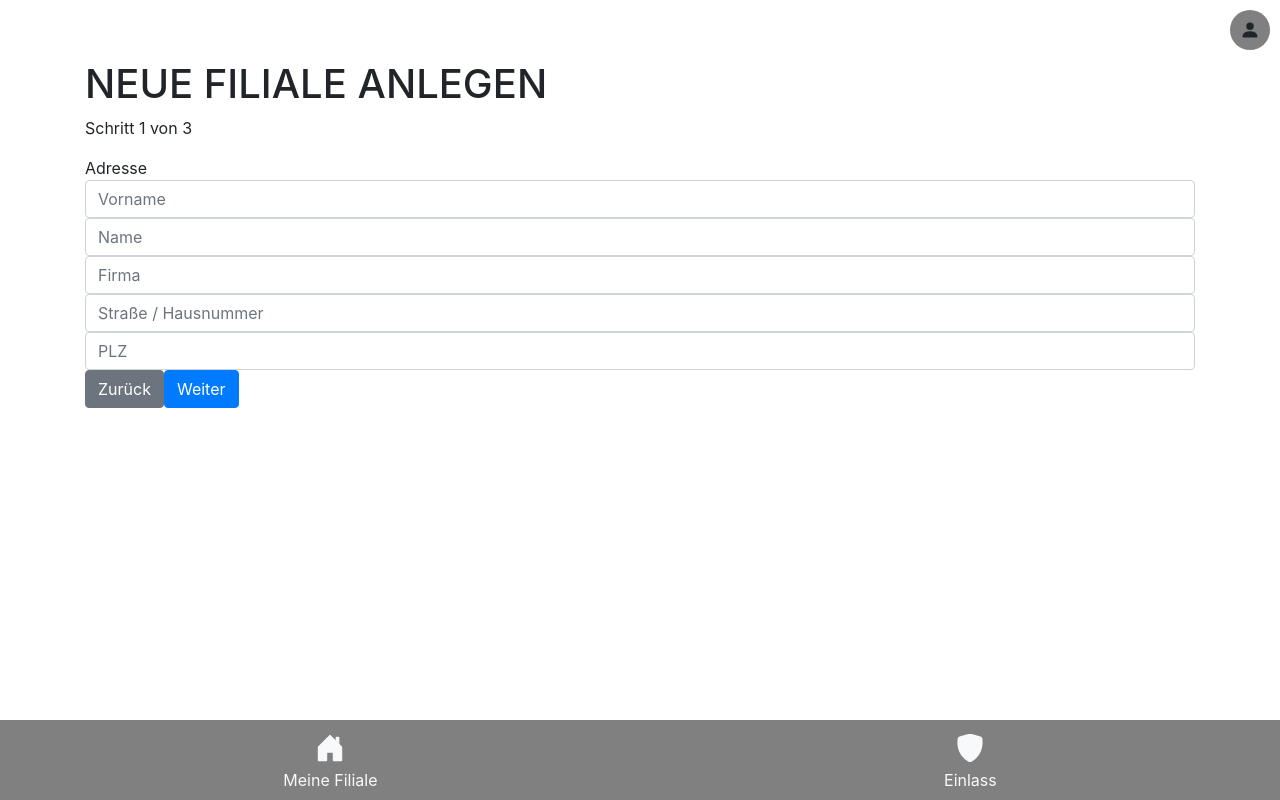
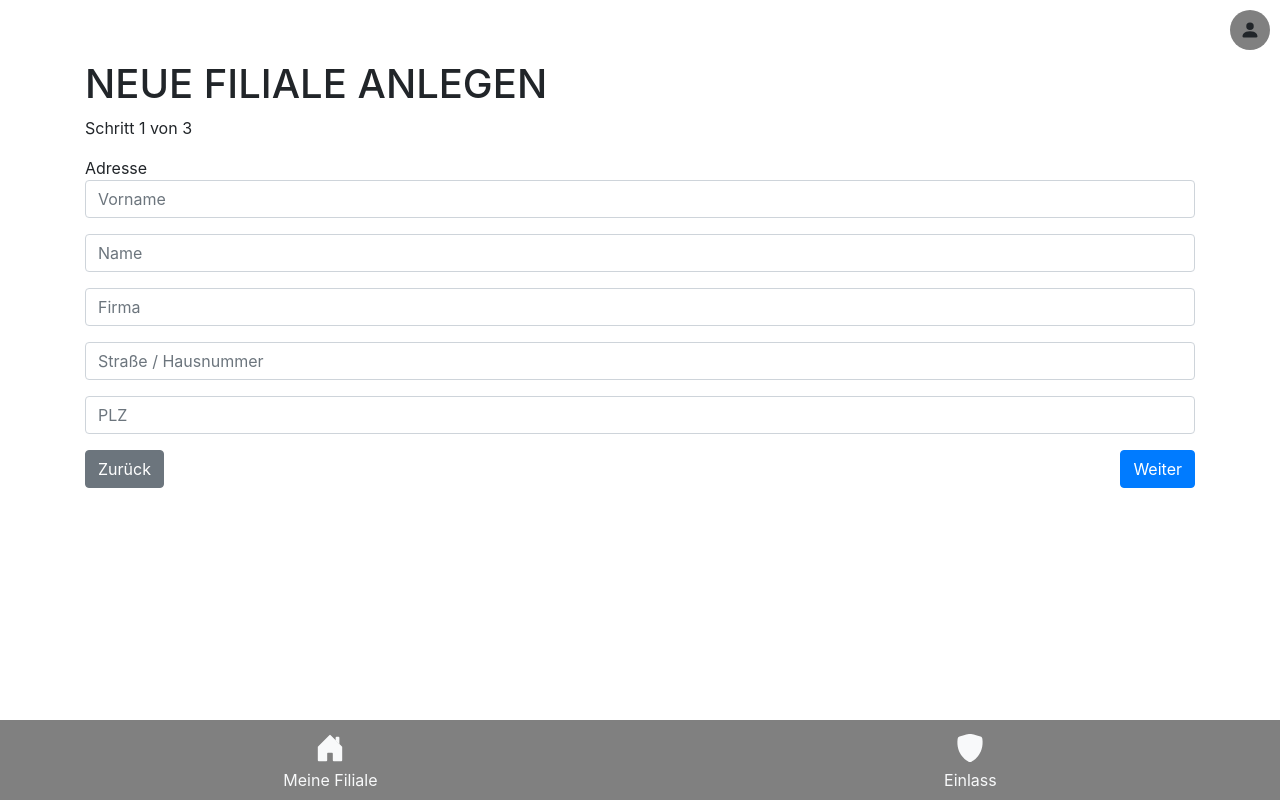
Before and after one commit to SafeMarket-WirVsVirus/frontend-backoffice, a Vue app: page /config/1 in a window 1280 px wide. Built offline with nearby package versions, Linux system fonts and the light colour scheme; what vue-session would draw is missing.

Commit message:
Bootstrap Config steps

```diff
--- a/src/pages/Config/ConfigAddress.vue
+++ b/src/pages/Config/ConfigAddress.vue
@@ -3,12 +3,22 @@
     <div>Adresse</div>
     <div class="form-group">
       <input type="text" class="form-control" id="name" placeholder="Vorname">
+    </div>
+    <div class="form-group">
       <input type="text" class="form-control" id="name2" placeholder="Name">
+    </div>
+    <div class="form-group">
       <input type="text" class="form-control" id="company" placeholder="Firma">
+    </div>
+    <div class="form-group">
       <input type="text" class="form-control" id="street" placeholder="Straße / Hausnummer">
+    </div>
+    <div class="form-group">
       <input type="number" class="form-control" id="zip" placeholder="PLZ">
+    </div>
+    <div class="form-group">
       <button type="button" class="btn btn-secondary">Zurück</button>
-      <button type="button" class="btn btn-primary" @click="nextStep">Weiter</button>
+      <button type="button" class="btn btn-primary float-right" @click="nextStep">Weiter</button>
     </div>
   </div>
 </template>
--- a/src/pages/Config/ConfigCapacity.vue
+++ b/src/pages/Config/ConfigCapacity.vue
@@ -15,7 +15,7 @@
     </div>
     <div class="form-group">
       <button type="button"  class="btn btn-secondary" @click="prevStep">Zurück</button>
-      <button type="button"  class="btn btn-primary" @click="nextStep">Fertig</button>
+      <button type="button"  class="btn btn-primary float-right" @click="nextStep">Fertig</button>
     </div>
   </div>
 </template>
```
Also changed, not shown: src/pages/Config.vue (+12 -2 lines).
